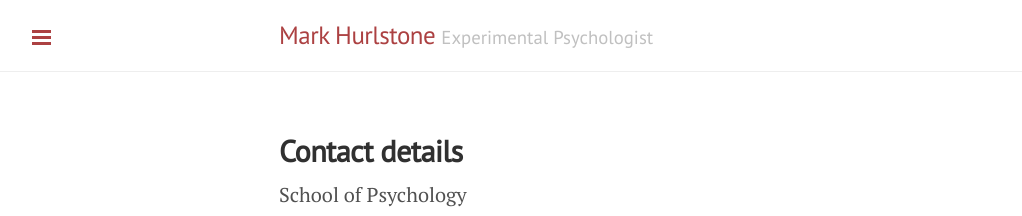
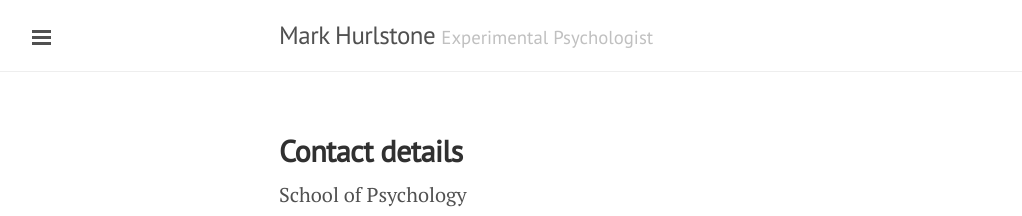
Before and after one commit to mjh508/mark-hurlstone.github.io, a Jekyll site: the page built from index.md, in a window 1280 px wide. Shown: the top 216 px of the page, without its empty margins (1-1023 px from the left). Built offline with Jekyll 4.4.1, drawn with Linux system fonts in a browser that asks for light colours; Markdown is read by kramdown in place of the engine named in the settings.

Commit message:
Update default.html

```diff
--- a/_layouts/default.html
+++ b/_layouts/default.html
@@ -6,8 +6,8 @@
   <body>
 
     {% include sidebar.html %}
-    <body class="theme-base-08">
-    </body>
+    <!-- <body class="theme-base-08">
+    </body> -->
     <!-- Wrap is the content to shift when toggling the sidebar. We wrap the
          content to avoid any CSS collisions with our real content. -->
     <div class="wrap">
```
